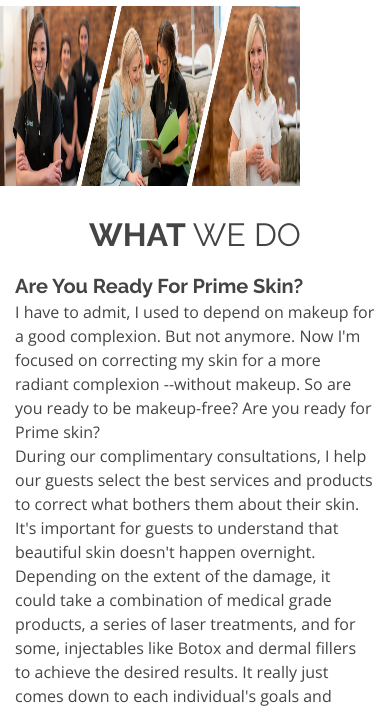
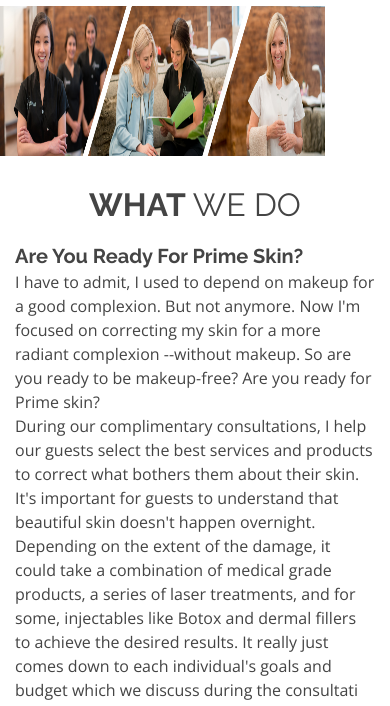
Before and after one commit to ENGAbdullahMamun/primespa.github.io, a PHP site: page / in a window 390 px wide. Shown: the part 2726-3432 px from the top of the page. Run offline with PHP 8.4, Linux system fonts and the light colour scheme; some libraries are stand-ins or nearby versions; some web fonts are replaced.

Commit message:
Update style.css

```diff
--- a/css/style.css
+++ b/css/style.css
@@ -1181,8 +1181,8 @@ display: none;
       margin-bottom: 50px;
     }
     .smart{
-        height: 180px;
-        width: 300px ;
+        height: 150px;
+        width: 325px ;
         display: inline-block ;
         margin: 0;
         padding: 0
```
